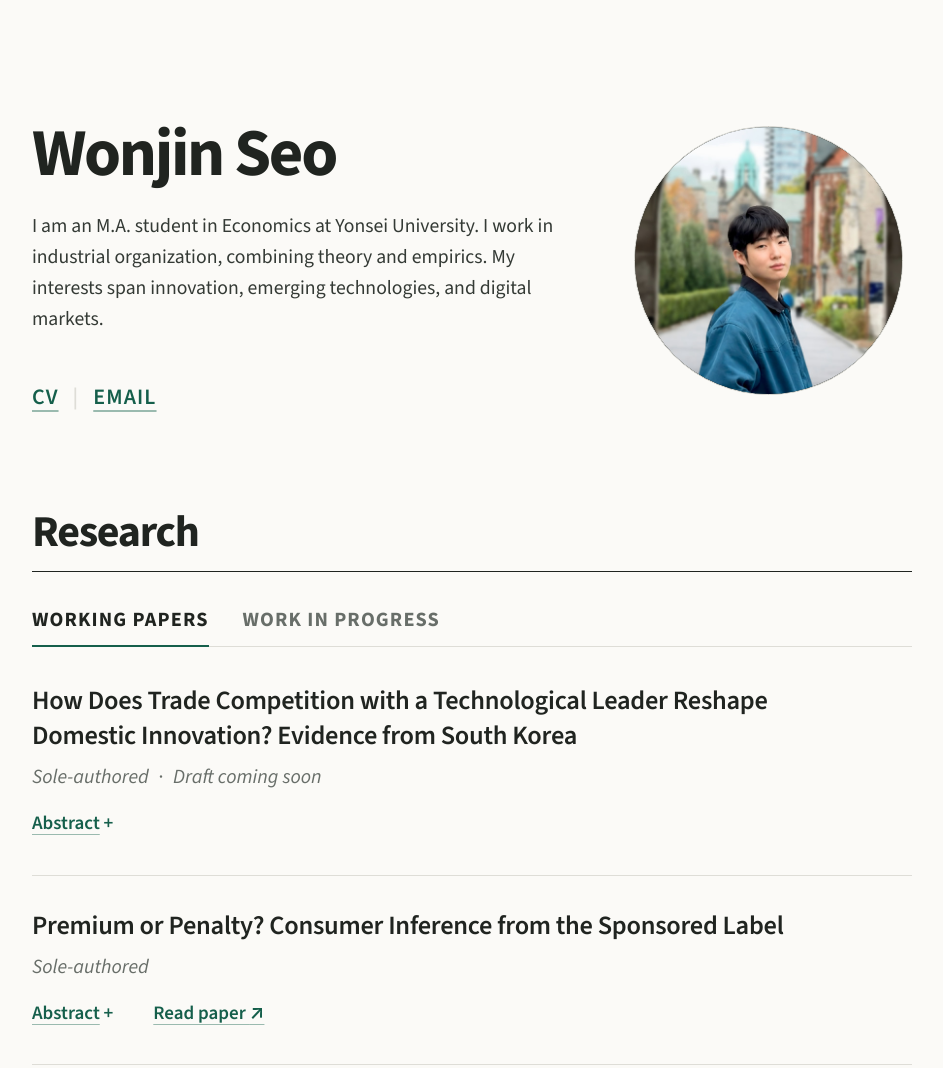
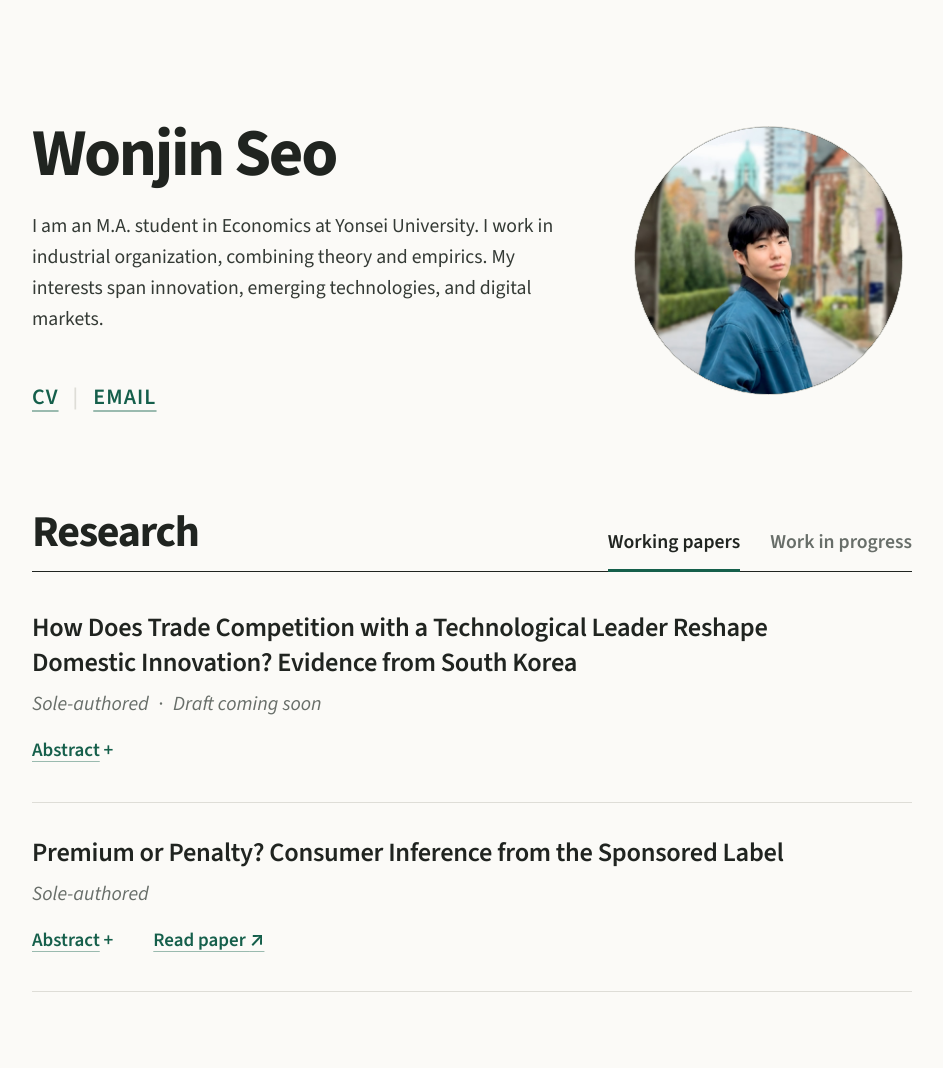
Before and after one commit to wonjinseo-econ/wonjinseo-econ.github.io, a plain HTML site: page index.html in a window 1280 px wide. Shown: the top 1068 px of the page, without its empty margins (168-1111 px from the left). Drawn offline with nearby package versions, Linux system fonts and the light colour scheme.

Commit message:
Restyle the research tabs to sit on the section rule
Co-Authored-By: Claude Opus 5.5 <noreply@anthropic.com>

```diff
--- a/index.html
+++ b/index.html
@@ -79,11 +79,10 @@
       <section class="research" aria-labelledby="research-title">
         <div class="section-heading">
           <h2 id="research-title">Research</h2>
-        </div>
-
-        <div class="research-tabs" role="tablist" aria-label="Research" hidden>
-          <button type="button" class="research-tab" role="tab" id="tab-working-papers" aria-controls="panel-working-papers" aria-selected="true" data-umami-event="tab-working-papers">Working papers</button>
-          <button type="button" class="research-tab" role="tab" id="tab-work-in-progress" aria-controls="panel-work-in-progress" aria-selected="false" tabindex="-1" data-umami-event="tab-work-in-progress">Work in progress</button>
+          <div class="research-tabs" role="tablist" aria-label="Research" hidden>
+            <button type="button" class="research-tab" role="tab" id="tab-working-papers" aria-controls="panel-working-papers" aria-selected="true" data-umami-event="tab-working-papers">Working papers</button>
+            <button type="button" class="research-tab" role="tab" id="tab-work-in-progress" aria-controls="panel-work-in-progress" aria-selected="false" tabindex="-1" data-umami-event="tab-work-in-progress">Work in progress</button>
+          </div>
         </div>
 
         <div class="research-group" id="panel-working-papers">
--- a/styles.css
+++ b/styles.css
@@ -194,31 +194,38 @@ h2 {
   text-transform: uppercase;
 }
 
-.research-tabs {
-  display: flex;
-  flex-wrap: wrap;
-  gap: 6px 34px;
-  margin: 0 0 4px;
-  border-bottom: 1px solid var(--line);
-}
-
 .research-tabs[hidden] {
   display: none;
 }
 
+/* Tabs sit on the Research rule; the active tab's underline overlaps it. */
+.has-tabs .section-heading {
+  display: flex;
+  flex-wrap: wrap;
+  align-items: flex-end;
+  justify-content: space-between;
+  gap: 14px 32px;
+  margin-bottom: 6px;
+}
+
+.research-tabs {
+  display: flex;
+  gap: 0 30px;
+  margin: 0 0 -19px;
+}
+
 .research-tab {
-  margin: 0 0 -1px;
-  padding: 0 0 12px;
+  padding: 0 0 15px;
   border: 0;
-  border-bottom: 2px solid transparent;
+  border-bottom: 3px solid transparent;
   background: none;
   color: var(--muted);
   font-family: var(--sans);
-  font-size: 1.15rem;
-  font-weight: 700;
-  letter-spacing: 0.055em;
-  text-transform: uppercase;
+  font-size: 1.12rem;
+  font-weight: 600;
+  line-height: 1.2;
   cursor: pointer;
+  transition: color 0.15s ease;
 }
 
 .research-tab:hover {
@@ -228,10 +235,6 @@ h2 {
 .research-tab[aria-selected="true"] {
   border-bottom-color: var(--accent);
   color: var(--ink);
-}
-
-.has-tabs .section-heading {
-  margin-bottom: 34px;
 }
 
 .has-tabs .research-group[hidden] {
@@ -408,11 +411,11 @@ footer p {
   }
 
   .research-tabs {
-    gap: 6px 16px;
+    gap: 0 22px;
   }
 
   .research-tab {
-    font-size: 0.8rem;
+    font-size: 1rem;
   }
 
   footer {
```
